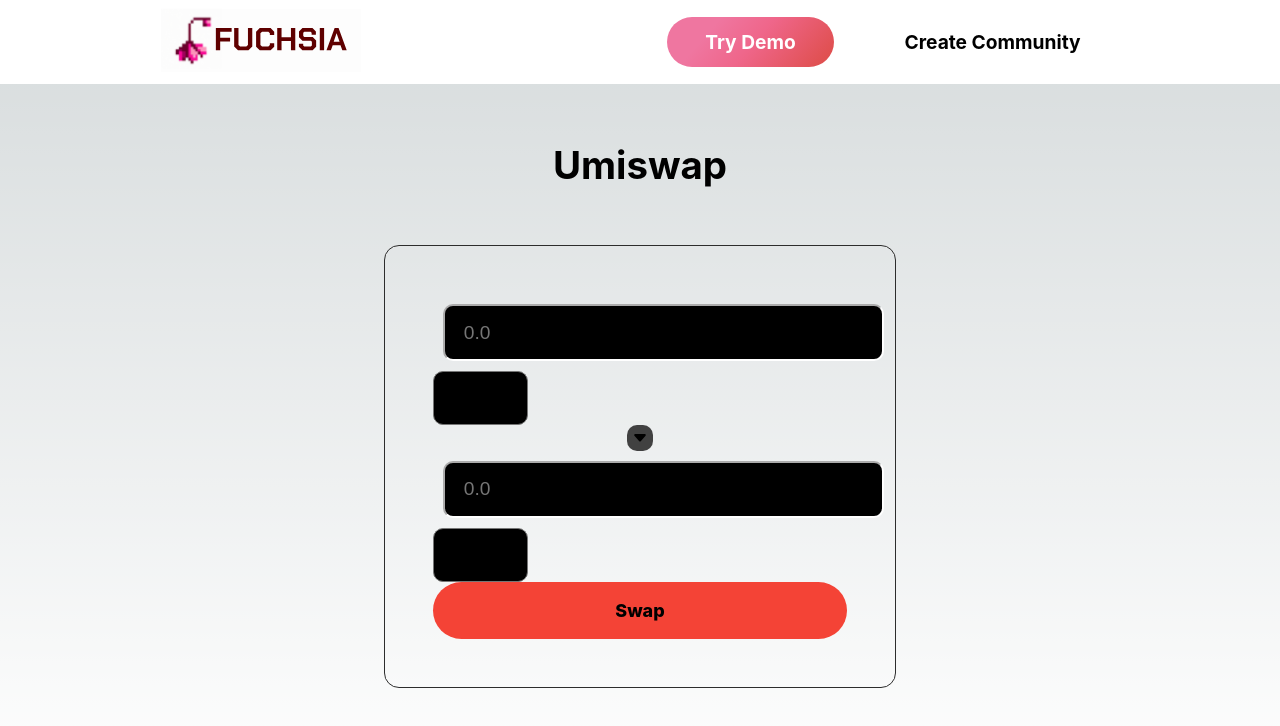
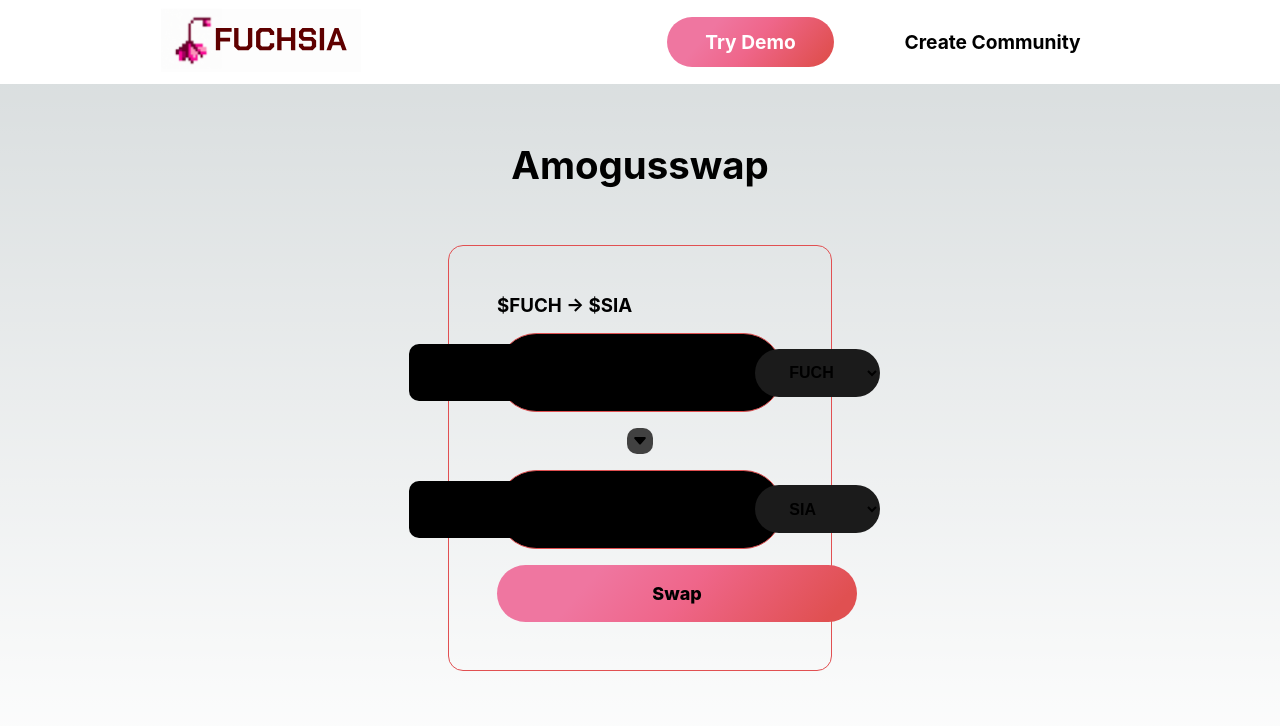
Before and after one commit to rkdud007/Scaling-ETH-2023-FE, a Next.js app: page /example in a window 1280 px wide. Shown: the top 726 px of the page. Built offline with nearby package versions, Linux system fonts and the light colour scheme.

Commit message:
UI: try demo

```diff
--- a/components/home/DappOverview.styles.ts
+++ b/components/home/DappOverview.styles.ts
@@ -1,10 +1,10 @@
 import styled from "styled-components";
 
 export const VoteWrapper = styled.div`
-  border: 1px solid #2d2d2d;
+  border: 1px solid #e15052;
   border-radius: 15px;
 
-  width: 40%;
+  width: 30%;
   padding: 3em;
   margin: auto;
 `;
@@ -32,7 +32,8 @@ export const InformationColumn = styled.div`
 
 export const NameInputStyle = styled.input`
   width: 23em;
-  height: 3em;
+  all: unset;
+  height: 1em;
   margin: 0.5em;
   padding: 1em;
   border-radius: 10px;
@@ -41,18 +42,38 @@ export const NameInputStyle = styled.input`
   border-color: white;
 `;
 
+export const SwapBox = styled.div`
+  display: flex;
+  margin: 1em 0;
+  align-items: center;
+  border-radius: 78px;
+  justify-content: center;
+  width: 100%;
+  background: #000000;
+  border: 1px solid rgb(224 80 81);
+`;
+
 export const TokenSelectStyle = styled.select`
   height: 3em;
-  padding: 0.2em;
-  border-radius: 10px;
-  font-size: large;
-  background: black;
+
+  cursor: pointer;
+  background: #1b1b1b;
+  border-radius: 32px;
+  padding: 0 30px;
+  border: black;
+  font-weight: 800;
+  font-size: inherit;
 `;
 
 export const SwapButton = styled.div`
-  background: #f44336;
+  background: linear-gradient(
+    131deg,
+    rgb(239 118 160) 26%,
+    rgb(239 102 138) 52%,
+    rgb(224 80 81) 92%
+  );
   padding: 1em 10em;
-  border-radius: 29px;
+  border-radius: 78px;
   font-size: large;
   font-weight: 800;
   display: flex;
--- a/components/home/DappOverview.tsx
+++ b/components/home/DappOverview.tsx
@@ -1,31 +1,69 @@
+import { useState } from "react";
 import * as S from "./DappOverview.styles";
 import { BsCaretDownFill } from "react-icons/bs";
 
 const DappOverview = () => {
+  const [swapValue, setSwapValue] = useState<number>(0);
+  const [select1Value, setSelect1Value] = useState<string>("FUCH");
+  const [select2Value, setSelect2Value] = useState<string>("SIA");
+  const handleValue = (e: any) => {
+    const value = e.target.value;
+    setSwapValue(value);
+  };
+  const handleSelect1 = (e: any) => {
+    const value = e.target.value;
+    setSelect1Value(value);
+    if (value === "FUCH") {
+      setSelect2Value("SIA");
+    } else {
+      setSelect2Value("FUCH");
+    }
+  };
+  const handleSelect2 = (e: any) => {
+    const value = e.target.value;
+    setSelect2Value(value);
+    if (value === "FUCH") {
+      setSelect1Value("SIA");
+    } else {
+      setSelect1Value("FUCH");
+    }
+  };
   return (
     <>
       <S.InformationColumn>
-        <h1>Umiswap</h1>
+        <h1>Amogusswap</h1>
       </S.InformationColumn>
       <S.VoteWrapper>
+        <h3>{select1Value === "FUCH" ? "$FUCH -> $SIA" : "$SIA -> $FUCH"}</h3>
+
         <div>
-          <div>
-            <S.NameInputStyle placeholder="0.0" type="number" />
-            <S.TokenSelectStyle>
-              <option>Token A</option>
-              <option>Token B</option>
+          <S.SwapBox>
+            <S.NameInputStyle
+              placeholder="0"
+              type="number"
+              value={swapValue}
+              onChange={handleValue}
+            />
+            <S.TokenSelectStyle onChange={handleSelect1} value={select1Value}>
+              <option value="FUCH">FUCH</option>
+              <option value="SIA">SIA</option>
             </S.TokenSelectStyle>
-          </div>
+          </S.SwapBox>
           <S.IconWrapper>
             <BsCaretDownFill />
           </S.IconWrapper>
-          <div>
-            <S.NameInputStyle placeholder="0.0" type="number" />
-            <S.TokenSelectStyle>
-              <option>Token A</option>
-              <option>Token B</option>
+          <S.SwapBox>
+            <S.NameInputStyle
+              placeholder="0"
+              type="number"
+              value={swapValue}
+              onChange={handleValue}
+            />
+            <S.TokenSelectStyle onChange={handleSelect2} value={select2Value}>
+              <option value="FUCH">FUCH</option>
+              <option value="SIA">SIA</option>
             </S.TokenSelectStyle>
-          </div>
+          </S.SwapBox>
         </div>
         <S.SwapButton>Swap</S.SwapButton>
       </S.VoteWrapper>
```
